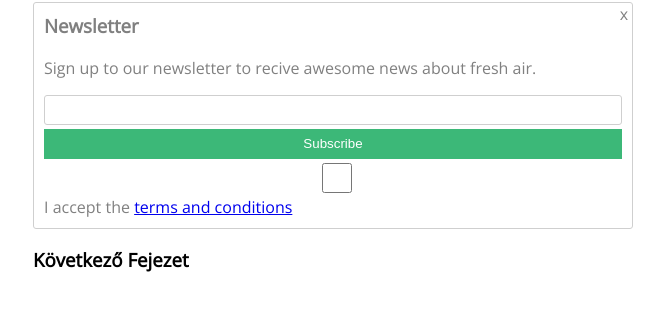
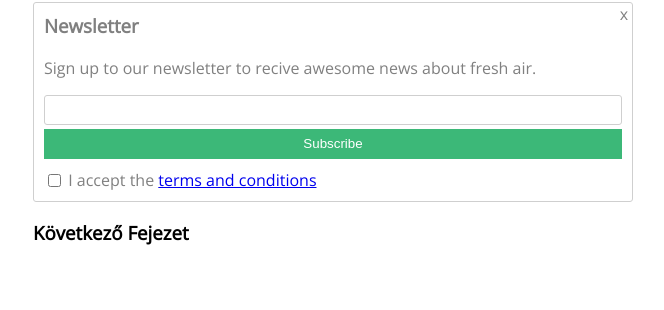
Before and after one commit to ErosBence27/gyakorlas, a plain HTML site: page index.html in a window 1280 px wide. Shown: the part 84-394 px from the top of the page, without its empty margins (307-971 px from the left). Drawn offline with nearby package versions, Linux system fonts and the light colour scheme.

Commit message:
Add files via upload

```diff
--- a/index.html
+++ b/index.html
@@ -20,7 +20,7 @@
                <input type="text" id="email">
                <button type="submit">Subscribe</button>
                <input type="checkbox" name="" id="terms">
-               <label form="terms">I accept the <a href="http://" target="_blank">terms and conditions</a></label>
+               <label for="terms">I accept the <a href="http://" target="_blank">terms and conditions</a></label>
            </form>
         <div id="closex">
             x
--- a/style.css
+++ b/style.css
@@ -5,11 +5,8 @@ margin-right: auto;
 font-family: 'Open Sans', sans-serif;
 }
 
-.newsletter h3{
-    margin-top: 0;
-}
 
-.newsletter{
+.newsletter {
 color:grey;
 border:thin solid #cfcfcf;
 border-radius: 3px;
@@ -25,16 +22,7 @@ padding-bottom: 10px;
  display: block;
  width: 100%;
  height: 30px;
-}
-
-.newsletter input{
-    display: block;
- width: 100%;
- height: 30px;
- margin-bottom: 4px;
- border: 1px solid#cfcfcf;
- border-radius: 3px;
- box-sizing: border-box;
+ margin-bottom: 10px;
 }
 
 .newsletter input#email {
```
